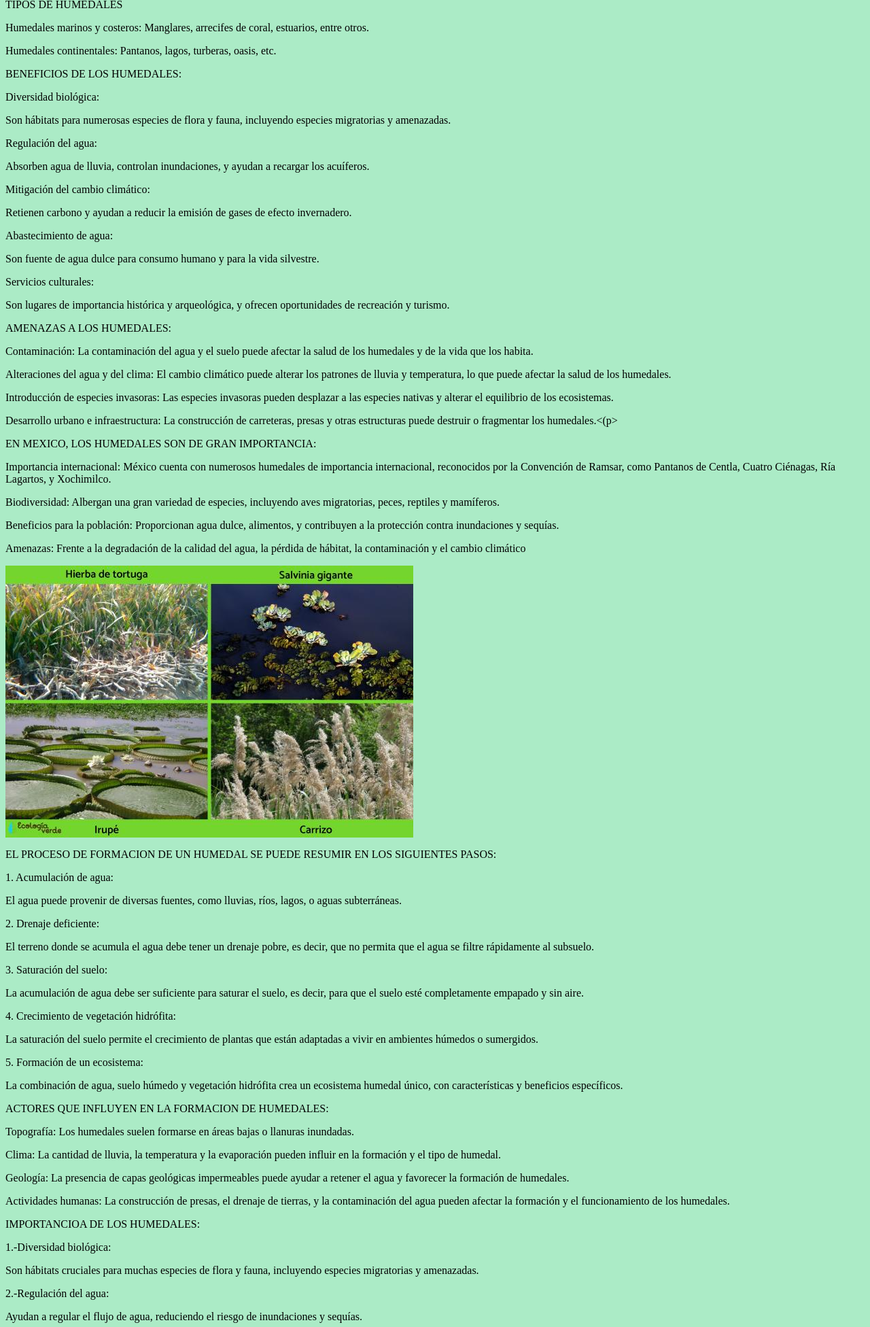
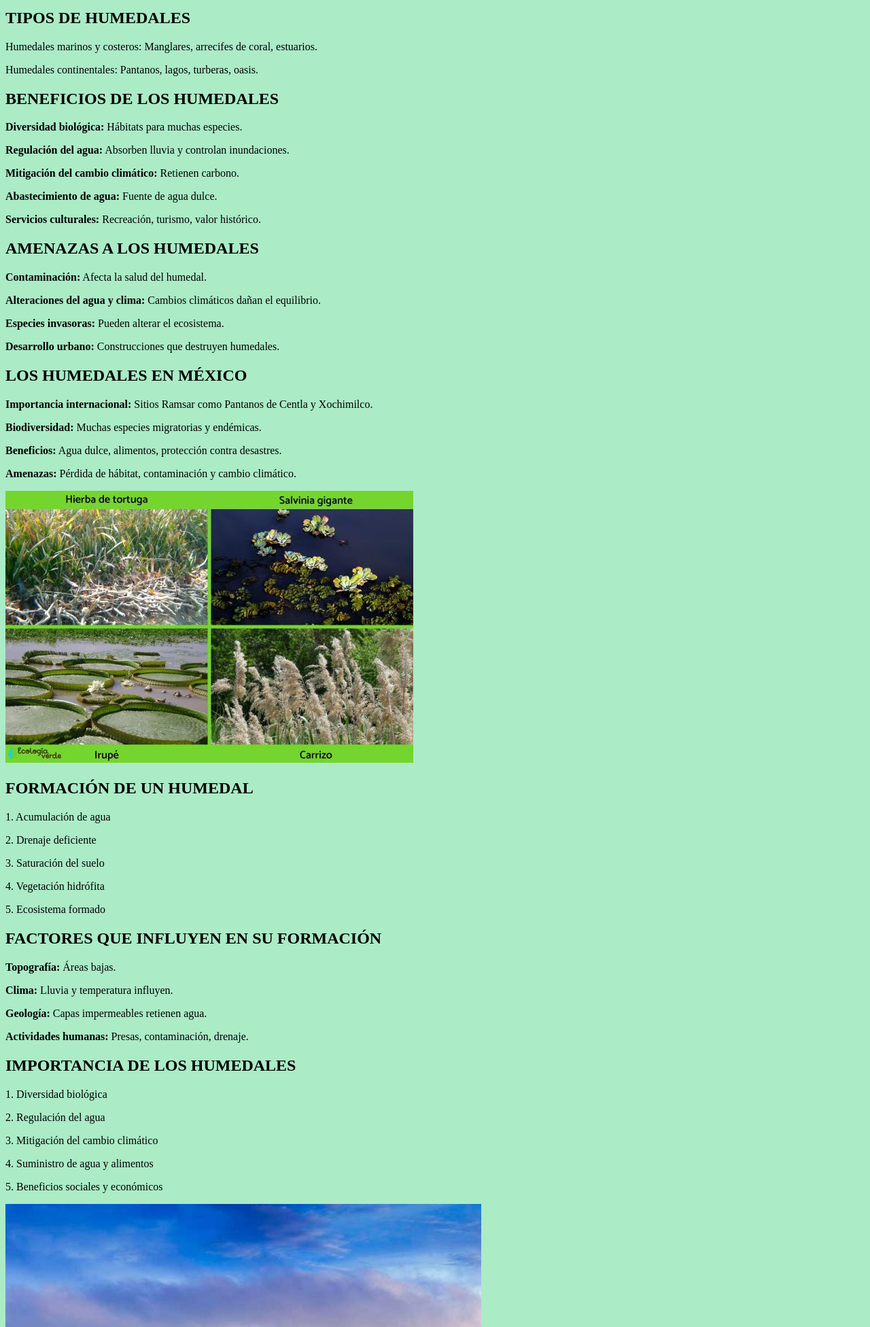
Before and after one commit to blueduskk/loshumedales, a plain HTML site: page index.html in a window 1280 px wide. Shown: the part 648-2600 px from the top of the page at 68% size. Drawn offline with Linux system fonts and the light colour scheme.

Commit message:
Update index.html

```diff
--- a/index.html
+++ b/index.html
@@ -1,96 +1,66 @@
+<!DOCTYPE html>
 <html>
 <head>
-<title> Los humedales </title>
+  <title>Los humedales</title>
+  <meta charset="UTF-8">
 </head>
+<body bgcolor="#abebc6" text="#000000">
 
-<body bgcolor="#abebc6" text="#000000">
-<p>Humedales zona de tierra, generalmente plana, donde el suelo está saturado o cubierto de agua, ya sea de forma permanente o intermitente. Son ecosistemas importantes que actúan como una transición entre los sistemas terrestres y acuáticos, y albergan una gran diversidad de vida vegetal y animal adaptada a estas condiciones.</p>
+  <p>Humedales zona de tierra, generalmente plana, donde el suelo está saturado o cubierto de agua...</p>
+  <img src="hu/ing1.jpeg" alt="Imagen de humedal">
 
-<img src="hu/ing1.jpeg">
+  <h2>CARACTERÍSTICAS Y EJEMPLOS DE HUMEDALES</h2>
+  <p><strong>Inundación o saturación:</strong> El agua es el factor principal que define un humedal...</p>
+  <p><strong>Vegetación hidrófila:</strong> Plantas como juncos y cañas adaptadas a suelos inundados.</p>
+  <p><strong>Importancia ecológica:</strong> Regulan el agua, controlan inundaciones y almacenan carbono.</p>
+  <p><strong>Ejemplos:</strong> Pantanos, marismas, ciénagas, etc.</p>
 
-<p>CARACTERISTICAS Y EJEMPLOS DE HUMEDALES</p>
-<p>Inundación o saturación:
-El agua es el factor principal que define un humedal, y puede provenir de lluvia, ríos, lagos, mar o aguas subterráneas.</p>
-<p>Vegetación hidrófila:
-Los humedales albergan plantas que se han adaptado a vivir en suelos inundados o saturados, como juncos, cañas y otros tipos de vegetación acuática.</p>
-<p>Importancia ecológica:
-Los humedales son importantes para la biodiversidad, la regulación del agua y el control de inundaciones, además de ser sumideros de carbono.
-<p>Ejemplos:
-Pantanos, marismas, ciénagas, turberas, lagunas, estuarios, deltas, y áreas costeras.</p>
+  <h2>TIPOS DE HUMEDALES</h2>
+  <p>Humedales marinos y costeros: Manglares, arrecifes de coral, estuarios.</p>
+  <p>Humedales continentales: Pantanos, lagos, turberas, oasis.</p>
 
-<p>TIPOS DE HUMEDALES</p>
-<p>Humedales marinos y costeros: Manglares, arrecifes de coral, estuarios, entre otros.</p>
-<p>Humedales continentales: Pantanos, lagos, turberas, oasis, etc.</p>
+  <h2>BENEFICIOS DE LOS HUMEDALES</h2>
+  <p><strong>Diversidad biológica:</strong> Hábitats para muchas especies.</p>
+  <p><strong>Regulación del agua:</strong> Absorben lluvia y controlan inundaciones.</p>
+  <p><strong>Mitigación del cambio climático:</strong> Retienen carbono.</p>
+  <p><strong>Abastecimiento de agua:</strong> Fuente de agua dulce.</p>
+  <p><strong>Servicios culturales:</strong> Recreación, turismo, valor histórico.</p>
 
-<P>BENEFICIOS DE LOS HUMEDALES:</P>
-<p>Diversidad biológica:</p>
-<p>Son hábitats para numerosas especies de flora y fauna, incluyendo especies migratorias y amenazadas.</p>
-<p>Regulación del agua:</p>
-<p>Absorben agua de lluvia, controlan inundaciones, y ayudan a recargar los acuíferos.</p>
-<p>Mitigación del cambio climático:</p>
-<p>Retienen carbono y ayudan a reducir la emisión de gases de efecto invernadero.</p>
-<p>Abastecimiento de agua:</p></p>
-<p>Son fuente de agua dulce para consumo humano y para la vida silvestre.</p>
-<p>Servicios culturales:</p></p>
-<p>Son lugares de importancia histórica y arqueológica, y ofrecen oportunidades de recreación y turismo.</p>
+  <h2>AMENAZAS A LOS HUMEDALES</h2>
+  <p><strong>Contaminación:</strong> Afecta la salud del humedal.</p>
+  <p><strong>Alteraciones del agua y clima:</strong> Cambios climáticos dañan el equilibrio.</p>
+  <p><strong>Especies invasoras:</strong> Pueden alterar el ecosistema.</p>
+  <p><strong>Desarrollo urbano:</strong> Construcciones que destruyen humedales.</p>
 
-<p>AMENAZAS A LOS HUMEDALES:</p>
-<p>Contaminación:
-La contaminación del agua y el suelo puede afectar la salud de los humedales y de la vida que los habita.</p>
-<p>Alteraciones del agua y del clima:
-El cambio climático puede alterar los patrones de lluvia y temperatura, lo que puede afectar la salud de los humedales.</p>
-<p>Introducción de especies invasoras:
-Las especies invasoras pueden desplazar a las especies nativas y alterar el equilibrio de los ecosistemas.</p>
-<p>Desarrollo urbano e infraestructura:
-La construcción de carreteras, presas y otras estructuras puede destruir o fragmentar los humedales.<(p>
+  <h2>LOS HUMEDALES EN MÉXICO</h2>
+  <p><strong>Importancia internacional:</strong> Sitios Ramsar como Pantanos de Centla y Xochimilco.</p>
+  <p><strong>Biodiversidad:</strong> Muchas especies migratorias y endémicas.</p>
+  <p><strong>Beneficios:</strong> Agua dulce, alimentos, protección contra desastres.</p>
+  <p><strong>Amenazas:</strong> Pérdida de hábitat, contaminación y cambio climático.</p>
 
-<p>EN MEXICO, LOS HUMEDALES SON DE GRAN IMPORTANCIA:</p>
-<p>Importancia internacional:
-México cuenta con numerosos humedales de importancia internacional, reconocidos por la Convención de Ramsar, como Pantanos de Centla, Cuatro Ciénagas, Ría Lagartos, y Xochimilco.</p>
-<p>Biodiversidad:
-Albergan una gran variedad de especies, incluyendo aves migratorias, peces, reptiles y mamíferos.</p>
-<p>Beneficios para la población:
-Proporcionan agua dulce, alimentos, y contribuyen a la protección contra inundaciones y sequías.</p>
-<p>Amenazas:
-Frente a la degradación de la calidad del agua, la pérdida de hábitat, la contaminación y el cambio climático</p>
+  <img src="hu/ing2.jpeg" alt="Ejemplo de humedal en México">
 
-<img src="hu/ing2.jpeg">
+  <h2>FORMACIÓN DE UN HUMEDAL</h2>
+  <p>1. Acumulación de agua</p>
+  <p>2. Drenaje deficiente</p>
+  <p>3. Saturación del suelo</p>
+  <p>4. Vegetación hidrófita</p>
+  <p>5. Ecosistema formado</p>
 
-<p>EL PROCESO DE FORMACION DE UN HUMEDAL SE PUEDE RESUMIR EN LOS SIGUIENTES PASOS:</p>
-<p>1. Acumulación de agua:</p>
-<p>El agua puede provenir de diversas fuentes, como lluvias, ríos, lagos, o aguas subterráneas.</p>
-<p>2. Drenaje deficiente:</p>
-<p>El terreno donde se acumula el agua debe tener un drenaje pobre, es decir, que no permita que el agua se filtre rápidamente al subsuelo.</p>
-<p>3. Saturación del suelo:</p>
-<p>La acumulación de agua debe ser suficiente para saturar el suelo, es decir, para que el suelo esté completamente empapado y sin aire.</p>
-<p>4. Crecimiento de vegetación hidrófita:</p>
-<p>La saturación del suelo permite el crecimiento de plantas que están adaptadas a vivir en ambientes húmedos o sumergidos.</p>
-<p>5. Formación de un ecosistema:</p>
-<p>La combinación de agua, suelo húmedo y vegetación hidrófita crea un ecosistema humedal único, con características y beneficios específicos. </p>
+  <h2>FACTORES QUE INFLUYEN EN SU FORMACIÓN</h2>
+  <p><strong>Topografía:</strong> Áreas bajas.</p>
+  <p><strong>Clima:</strong> Lluvia y temperatura influyen.</p>
+  <p><strong>Geología:</strong> Capas impermeables retienen agua.</p>
+  <p><strong>Actividades humanas:</strong> Presas, contaminación, drenaje.</p>
 
-<p>ACTORES QUE INFLUYEN EN LA FORMACION DE HUMEDALES:<P>
-<p>Topografía:
-Los humedales suelen formarse en áreas bajas o llanuras inundadas. </p>
-<p>Clima:
-La cantidad de lluvia, la temperatura y la evaporación pueden influir en la formación y el tipo de humedal.</p>
-<p>Geología:
-La presencia de capas geológicas impermeables puede ayudar a retener el agua y favorecer la formación de humedales.</p>
-<p>Actividades humanas:
-La construcción de presas, el drenaje de tierras, y la contaminación del agua pueden afectar la formación y el funcionamiento de los humedales.</p>
+  <h2>IMPORTANCIA DE LOS HUMEDALES</h2>
+  <p>1. Diversidad biológica</p>
+  <p>2. Regulación del agua</p>
+  <p>3. Mitigación del cambio climático</p>
+  <p>4. Suministro de agua y alimentos</p>
+  <p>5. Beneficios sociales y económicos</p>
 
-<p>IMPORTANCIOA DE LOS HUMEDALES:
-<p>1.-Diversidad biológica:</p>
-<p>Son hábitats cruciales para muchas especies de flora y fauna, incluyendo especies migratorias y amenazadas.</p>
-<p>2.-Regulación del agua:</p>
-<p>Ayudan a regular el flujo de agua, reduciendo el riesgo de inundaciones y sequías.</p>
-<p>3.-Mitigación del cambio climático:</p>
-<p>Absorben grandes cantidades de carbono y ayudan a mitigar los efectos del cambio climático.</p>
-<p>4.-Suministro de agua y alimentos:</p>
-<p>Proporcionan agua dulce y alimentos, tanto para humanos como para la vida silvestre. </p>
-<p>5.-Beneficios sociales y económicos:</p>
-<p>Ofrecen oportunidades de turismo, recreación y desarrollo cultural.</p>
-
-<img src="hu/ing3.jpeg">
+  <img src="hu/ing3.jpeg" alt="Vegetación en un humedal">
 
 </body>
 </html>
```
